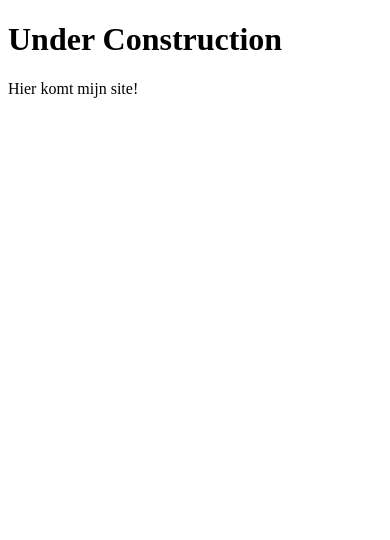
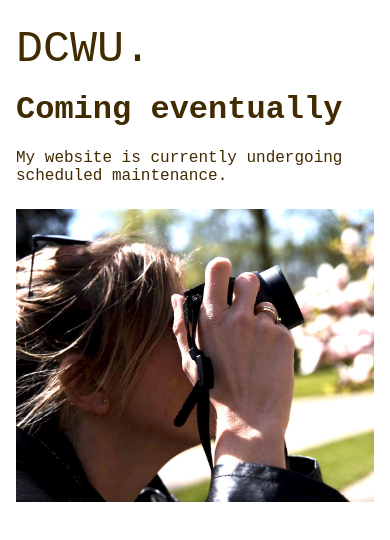
Before and after one commit to dc-wu/dc-wu.github.io, a plain HTML site: page index.html in a window 390 px wide. Drawn offline with Linux system fonts and the light colour scheme.

Commit message:
Under construction page created

```diff
--- a/index.css
+++ b/index.css
@@ -1,42 +1,95 @@
+
 * {
-    font-family: sans-serif;
+    font-family: 'Courier New', Courier, monospace;
     color: hsl(39, 97%, 13%);
 }
 
-.logocontainer {
+html, body {
+    height: 100%;
+    box-sizing: border-box;
+    margin: 0;
+    padding: 0;
+}
+
+body {
+    padding: 16px;
+}
+
+main {
+    width: 100%;
+    height: 100%;
     display: flex;
-    justify-content: space-between;
+}
+
+.left {
+    min-width: 320px;
+    max-width: 30%;
+    height: 100%;
+    display: flex;
+    align-items: center;
+    justify-content: center;
+    position: relative;
+    padding-right: 16px;
+
 }
 
 .logo {
-    text-transform: uppercase;
+    position: absolute;
+    top: 8px;
+    left: 8px;
+    color: hsl(39, 97%, 13%);
+    font-size: 45px;
+    font-weight: 400;
     text-decoration:none;
-    color: hsl(207, 91%, 69%);
-    font-size: 30px;
-    font-weight: 500;
+    transition: 1s;
+}
+.logo:hover {
+    color: hsl(325, 67%, 82%);
 }
 
-.nav-ul {
-    display: flex;
-    list-style: none;
-    justify-content: space-between;
-    padding: 0;
-    width: 75%;
+.text-left {
+    width: 50%;
 }
 
-.nav-ul a {
-    color: hsl(207, 91%, 69%);
-    text-transform: uppercase;
-    font-size: 13px;
-    font-weight: 500;
-    text-decoration: none;
+.text-left h1 {
+    margin-top: 0;
 }
 
-@media (max-width: 700px) {
-    .logocontainer {
-     display: block;
+.text-left p:last-child {
+    margin-bottom: 0;
+}
+
+.right {
+    background: url('img/keukenhof.jpeg');
+    background-position: center;
+    background-repeat: no-repeat;
+    background-size: cover;
+    height: 100%;
+    width: 70%;
+}
+
+@media (max-width: 750px) {
+    main {
+        display: block;
     }
-    .nav-ul {
-     display: block;
+    .right, .left {
+        width: 100%;
+        max-width: 100%;
+        height: auto;
+    }
+    .left {
+        display: block;
+    }
+    .text-left {
+        margin-top: 24px;
+        margin-bottom: 24px;
+        width: 100%;
+    }
+    .right {
+        height: 75vw;
+    }
+    .logo {
+        position: relative;
+        left: 0;
     }
 }
--- a/index.html
+++ b/index.html
@@ -2,12 +2,24 @@
 <html>
 
 <head>
+    <link rel="stylesheet" href="index.css">
+    <meta name="viewport" content="width=device-width, initial-scale=1">
     <title>My website</title>
 </head>
 
 <body>
     <main>
-        <h1>Under Construction</h1>
-        <p>Hier komt mijn site!</p>
+        <div class="left">
+            <a class="logo" href="/">
+                DCWU.
+            </a>
+            <div class="text-left">
+                <h1>Coming eventually</h1>
+                <p>My website is currently undergoing scheduled maintenance.</p>
+            </div>
+        </div>
+        <div class="right">
+        </div>
     </main>
 </body>
+</html>
```
Also changed, not shown: img/keukenhof.jpeg (added).
